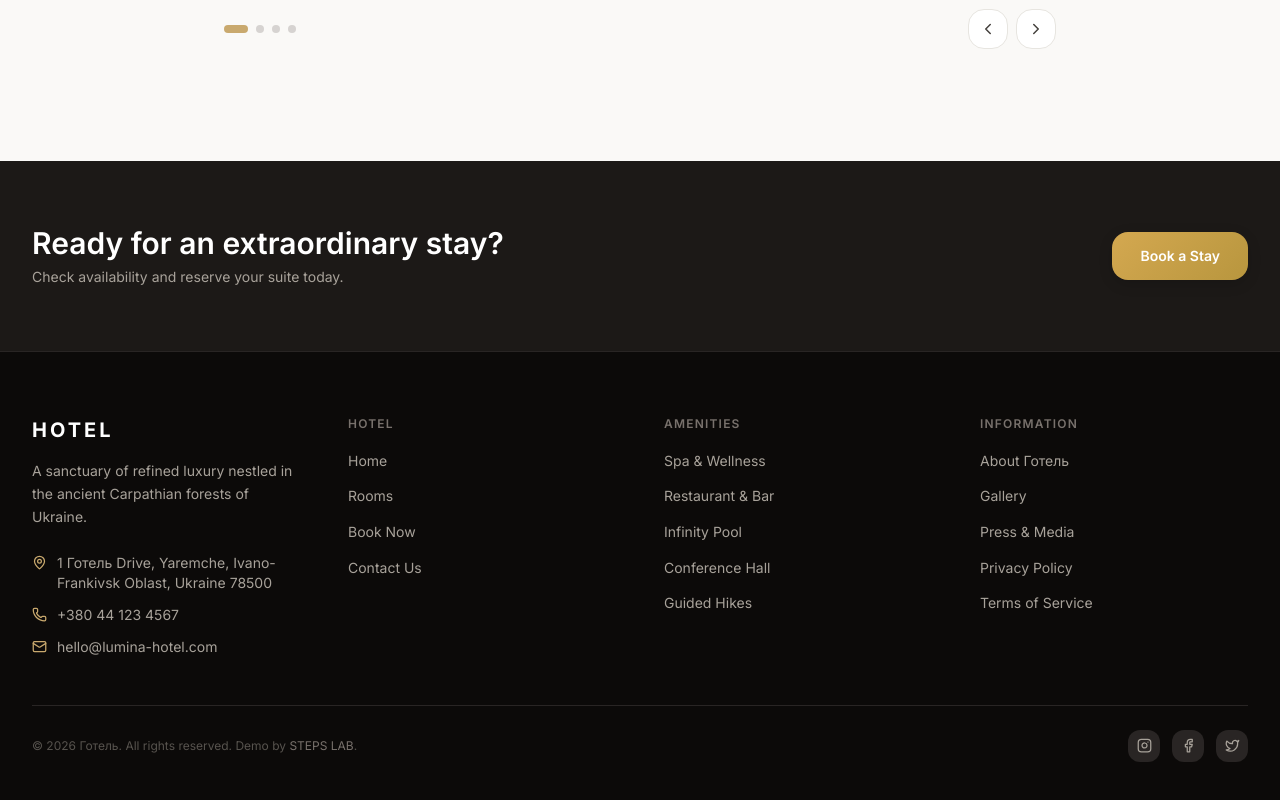
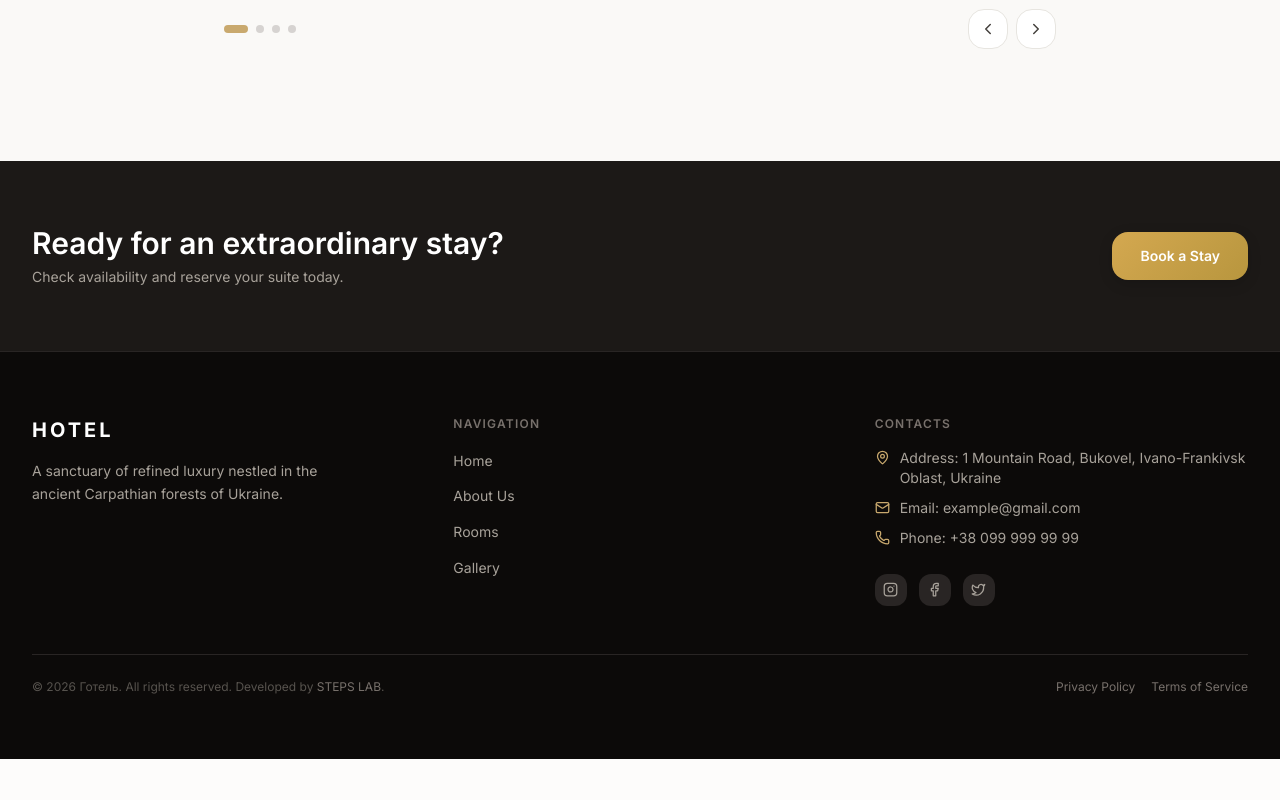
Before and after one commit to STEPS-LAB/horeca-demo2, a Next.js app: page / in a window 1280 px wide. Shown: the part 3612-4412 px from the top of the page. After the commit the page ends 4371 px from the top, so only its background shows below. Built offline with nearby package versions, Linux system fonts and the light colour scheme; no server answers; the database is empty.

Commit message:
фікс футера

```diff
--- a/components/layout/Footer.tsx
+++ b/components/layout/Footer.tsx
@@ -2,37 +2,32 @@
 
 import Link from 'next/link';
 import { MapPin, Phone, Mail, Instagram, Facebook, Twitter } from 'lucide-react';
-import { useTranslations } from '@/i18n/context';
+import { useLocale, useTranslations } from '@/i18n/context';
 
 const socials = [
-  { href: '#', label: 'Instagram', Icon: Instagram },
-  { href: '#', label: 'Facebook', Icon: Facebook },
-  { href: '#', label: 'Twitter', Icon: Twitter },
+  { label: 'Instagram', Icon: Instagram },
+  { label: 'Facebook', Icon: Facebook },
+  { label: 'Twitter', Icon: Twitter },
 ];
 
 export function Footer() {
   const t = useTranslations();
+  const locale = useLocale();
 
   const footerLinks = {
     hotel: [
       { href: '/', label: t.nav.home },
+      { href: '/#lumina-experience', label: t.nav.about },
       { href: '/rooms', label: t.nav.rooms },
-      { href: '/booking', label: t.nav.bookNow },
-      { href: '/contact', label: t.contact.pageTitle },
-    ],
-    amenities: [
-      { href: '#', label: t.footer.amenities.spa },
-      { href: '#', label: t.footer.amenities.restaurant },
-      { href: '#', label: t.footer.amenities.pool },
-      { href: '#', label: t.footer.amenities.conference },
-      { href: '#', label: t.footer.amenities.hikes },
+      { href: '/#visual-journey', label: t.nav.gallery },
     ],
     info: [
-      { href: '#', label: t.footer.infoLinks.about },
-      { href: '#', label: t.footer.infoLinks.gallery },
-      { href: '#', label: t.footer.infoLinks.press },
-      { href: '#', label: t.footer.infoLinks.privacy },
-      { href: '#', label: t.footer.infoLinks.terms },
+      { label: t.contact.info.labels.address, value: locale === 'ua' ? 'гора 1, Буковель, Івано-Франківська область, Україна' : t.contact.info.address, type: 'address' as const },
+      { label: t.contact.info.labels.email, value: 'example@gmail.com', href: 'mailto:example@gmail.com', type: 'contact' as const },
+      { label: t.contact.info.labels.phone, value: '+38 099 999 99 99', href: 'tel:+380999999999', type: 'contact' as const },
+      { label: t.footer.infoLinks.privacy, type: 'meta' as const },
+      { label: t.footer.infoLinks.terms, type: 'meta' as const },
+      { label: t.footer.infoLinks.social, type: 'meta' as const },
     ],
   };
 
@@ -62,7 +57,7 @@ export function Footer() {
 
       {/* Main footer */}
       <div className="mx-auto max-w-7xl px-4 sm:px-6 lg:px-8 py-12 sm:py-16">
-        <div className="grid grid-cols-1 sm:grid-cols-2 lg:grid-cols-4 gap-8 lg:gap-12">
+        <div className="grid grid-cols-1 sm:grid-cols-2 lg:grid-cols-3 gap-8 lg:gap-12">
           {/* Brand */}
           <div className="sm:col-span-2 lg:col-span-1">
             <Link href="/" className="inline-block mb-4">
@@ -72,25 +67,6 @@ export function Footer() {
             <p className="text-sm leading-relaxed text-stone-400 max-w-xs">
               {t.footer.brandDescription}
             </p>
-            <div className="mt-6 flex flex-col gap-3">
-              <a
-                href="https://maps.google.com"
-                target="_blank"
-                rel="noopener noreferrer"
-                className="flex items-start gap-2.5 text-sm hover:text-white transition-colors"
-              >
-                <MapPin size={15} className="shrink-0 mt-0.5 text-gold-500" />
-                <span>1 Готель Drive, Yaremche, Ivano-Frankivsk Oblast, Ukraine 78500</span>
-              </a>
-              <a href="tel:+380441234567" className="flex items-center gap-2.5 text-sm hover:text-white transition-colors">
-                <Phone size={15} className="text-gold-500" />
-                <span>+380 44 123 4567</span>
-              </a>
-              <a href="mailto:hello@lumina-hotel.com" className="flex items-center gap-2.5 text-sm hover:text-white transition-colors">
-                <Mail size={15} className="text-gold-500" />
-                <span>hello@lumina-hotel.com</span>
-              </a>
-            </div>
           </div>
 
           {/* Hotel links */}
@@ -109,35 +85,51 @@ export function Footer() {
             </ul>
           </div>
 
-          {/* Amenities */}
-          <div>
-            <h3 className="text-xs font-semibold uppercase tracking-widest text-stone-500 mb-4">
-              {t.footer.columns.amenities}
-            </h3>
-            <ul className="flex flex-col gap-2.5">
-              {footerLinks.amenities.map(({ href, label }) => (
-                <li key={`${href}-${label}`}>
-                  <a href={href} className="text-sm hover:text-white transition-colors">
-                    {label}
-                  </a>
-                </li>
-              ))}
-            </ul>
-          </div>
-
           {/* Info */}
           <div>
             <h3 className="text-xs font-semibold uppercase tracking-widest text-stone-500 mb-4">
               {t.footer.columns.info}
             </h3>
             <ul className="flex flex-col gap-2.5">
-              {footerLinks.info.map(({ href, label }) => (
-                <li key={`${href}-${label}`}>
-                  <a href={href} className="text-sm hover:text-white transition-colors">
-                    {label}
-                  </a>
-                </li>
-              ))}
+              {footerLinks.info
+                .filter((item) => item.type !== 'meta')
+                .map((item) => (
+                  <li key={`${item.label}-${item.type}`}>
+                    {item.type === 'address' && (
+                      <div className="flex items-start gap-2.5 text-sm hover:text-white transition-colors">
+                        <MapPin size={15} className="shrink-0 mt-0.5 text-gold-500" />
+                        <span>
+                          {item.label}: {item.value}
+                        </span>
+                      </div>
+                    )}
+                    {item.type === 'contact' && item.href && (
+                      <a href={item.href} className="flex items-center gap-2.5 text-sm hover:text-white transition-colors">
+                        {item.label === t.contact.info.labels.phone ? (
+                          <Phone size={15} className="text-gold-500" />
+                        ) : (
+                          <Mail size={15} className="text-gold-500" />
+                        )}
+                        <span>
+                          {item.label}: {item.value}
+                        </span>
+                      </a>
+                    )}
+                  </li>
+                ))}
+              <li className="pt-1">
+                <div className="mt-3 flex items-center gap-3">
+                  {socials.map(({ label, Icon }) => (
+                    <span
+                      key={label}
+                      aria-label={label}
+                      className="flex items-center justify-center w-8 h-8 rounded-lg bg-stone-800 text-stone-400 hover:bg-stone-700 hover:text-white transition-colors cursor-default"
+                    >
+                      <Icon size={15} />
+                    </span>
+                  ))}
+                </div>
+              </li>
             </ul>
           </div>
         </div>
@@ -145,20 +137,29 @@ export function Footer() {
         {/* Bottom bar */}
         <div className="mt-12 pt-6 border-t border-stone-800 flex flex-col sm:flex-row items-center justify-between gap-4">
           <p className="text-xs text-stone-600 text-center sm:text-left">
-            © {new Date().getFullYear()} Готель. {t.footer.bottom.allRights} {t.footer.bottom.demoBy}{' '}
-            <span className="text-stone-500">STEPS LAB</span>.
+            © {new Date().getFullYear()} Готель. {t.footer.bottom.allRights}
+            <span className="block sm:inline whitespace-nowrap">
+              {' '}
+              Developed by{' '}
+              <a
+                href="https://stepslab.vercel.app"
+                target="_blank"
+                rel="noopener noreferrer"
+                className="text-stone-500 hover:text-white transition-colors"
+              >
+                STEPS LAB
+              </a>
+              .
+            </span>
           </p>
-          <div className="flex items-center gap-3">
-            {socials.map(({ href, label, Icon }) => (
-              <a
-                key={label}
-                href={href}
-                aria-label={label}
-                className="flex items-center justify-center w-8 h-8 rounded-lg bg-stone-800 text-stone-400 hover:bg-stone-700 hover:text-white transition-colors"
-              >
-                <Icon size={15} />
-              </a>
-            ))}
+
+          <div className="flex items-center gap-4 text-xs text-stone-500">
+            <span className="hover:text-white transition-colors cursor-default">
+              {t.footer.infoLinks.privacy}
+            </span>
+            <span className="hover:text-white transition-colors cursor-default">
+              {t.footer.infoLinks.terms}
+            </span>
           </div>
         </div>
       </div>
--- a/i18n/dictionaries/en.ts
+++ b/i18n/dictionaries/en.ts
@@ -466,9 +466,9 @@ const en = {
     brandDescription:
       'A sanctuary of refined luxury nestled in the ancient Carpathian forests of Ukraine.',
     columns: {
-      hotel: 'Hotel',
+      hotel: 'Navigation',
       amenities: 'Amenities',
-      info: 'Information',
+      info: 'Contacts',
     },
     amenities: {
       spa: 'Spa & Wellness',
@@ -483,6 +483,7 @@ const en = {
       press: 'Press & Media',
       privacy: 'Privacy Policy',
       terms: 'Terms of Service',
+      social: 'Social Media',
     },
     bottom: {
       allRights: 'All rights reserved.',
--- a/i18n/dictionaries/ua.ts
+++ b/i18n/dictionaries/ua.ts
@@ -458,9 +458,9 @@ const ua = {
     brandDescription:
       'Оазис вишуканої розкоші, що розташований серед древніх карпатських лісів України.',
     columns: {
-      hotel: 'Готель',
+      hotel: 'Навігація',
       amenities: 'Зручності',
-      info: 'Інформація',
+      info: 'Контакти',
     },
     amenities: {
       spa: 'Спа та Велнес',
@@ -475,6 +475,7 @@ const ua = {
       press: 'Преса та Медіа',
       privacy: 'Політика Конфіденційності',
       terms: 'Умови Використання',
+      social: 'Соціальні мережі',
     },
     bottom: {
       allRights: 'Усі права захищено.',
```
